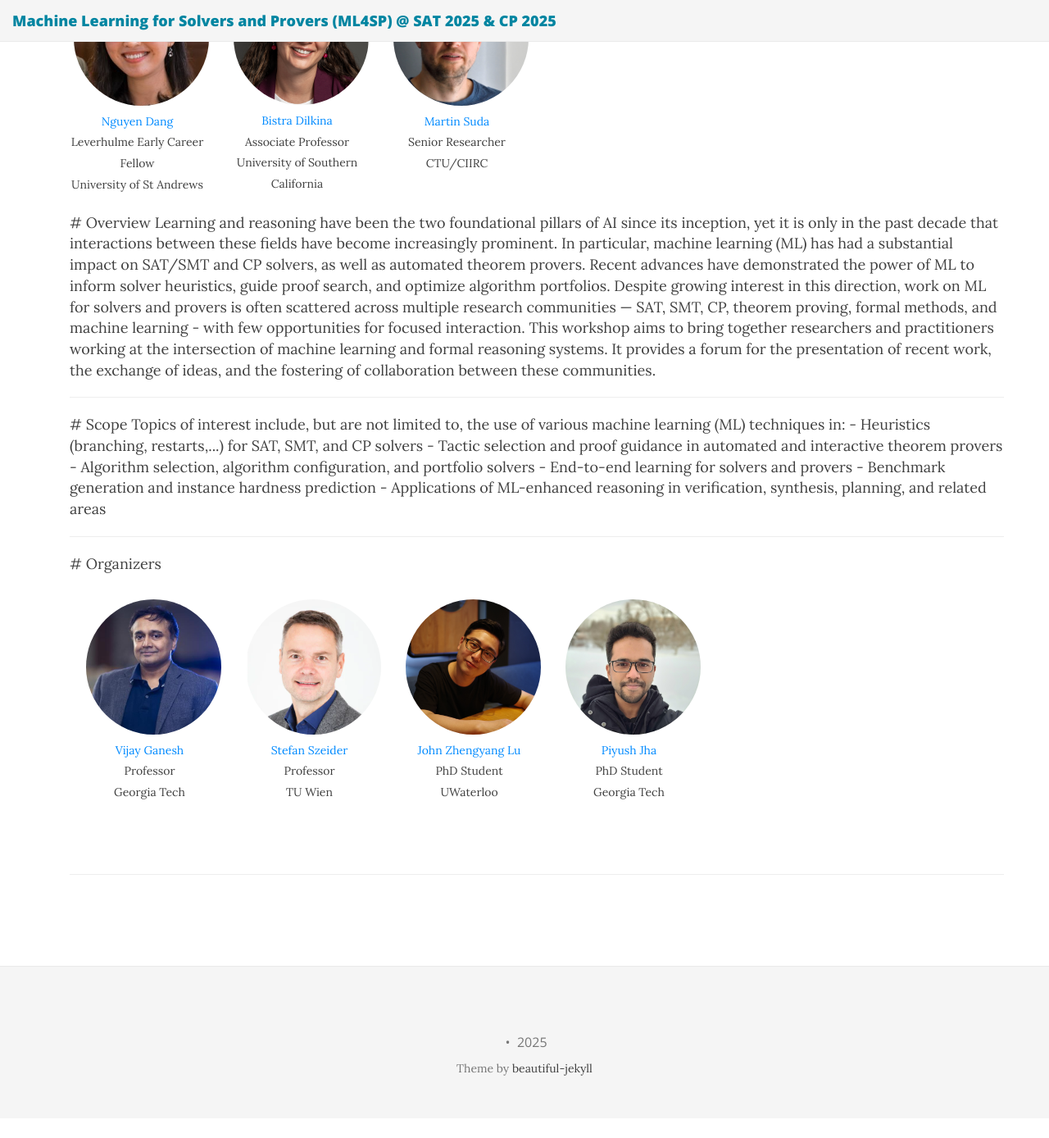
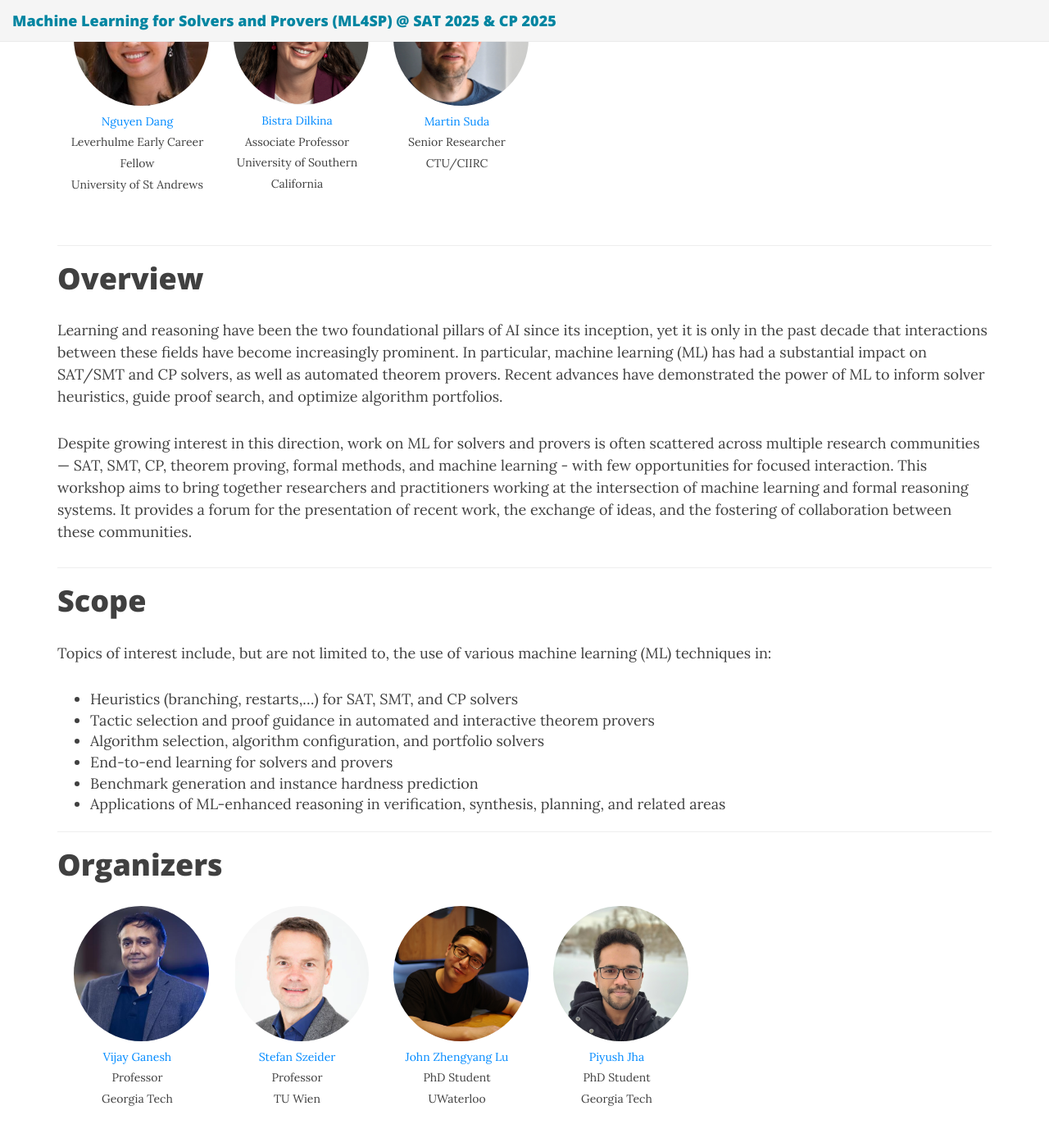
Before and after one commit to ml4sp/ml4sp.github.io, a Jekyll site: the page built from index.md, in a window 1280 px wide and 1400 px high, scrolled down 993 px. Shown: the top 1388 px of the window at 82% size. Built offline with Jekyll 4.4.1, drawn with Linux system fonts in a browser that asks for light colours; nearby versions of some CDN libraries; before the commit the page ends 2357 px from its top, so only the background shows below that; some of the changed text lies outside the part shown.

Commit message:
minor fixes

```diff
--- a/index.md
+++ b/index.md
@@ -27,9 +27,9 @@ title: Machine Learning for Solvers and Provers (ML4SP)
 
 <nav>
   <a href="#co-chairs">Panelists</a> |
+  <a href="#invited-talks">Invited Talks</a> |
   <a href="#overview">Overview</a> |
   <a href="#scope">Schedule</a> |
-  <a href="#invited-talks">Invited Talks</a> |
   <a href="#organizers">Presenters</a> |
 </nav>
 
@@ -74,6 +74,8 @@ title: Machine Learning for Solvers and Provers (ML4SP)
     {% endif %}
     {% endfor %}
   </div>
+</div>
+<hr>
 
 # Overview
 
```
